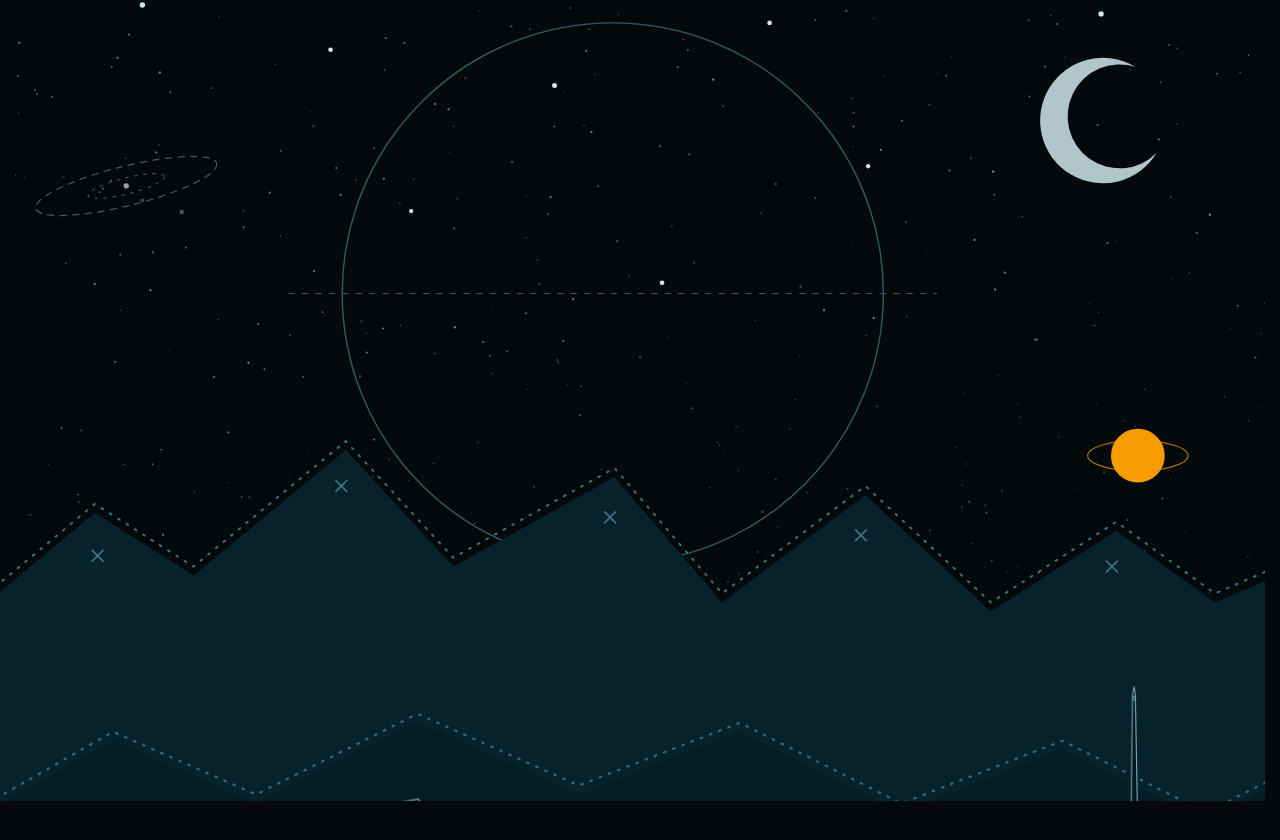
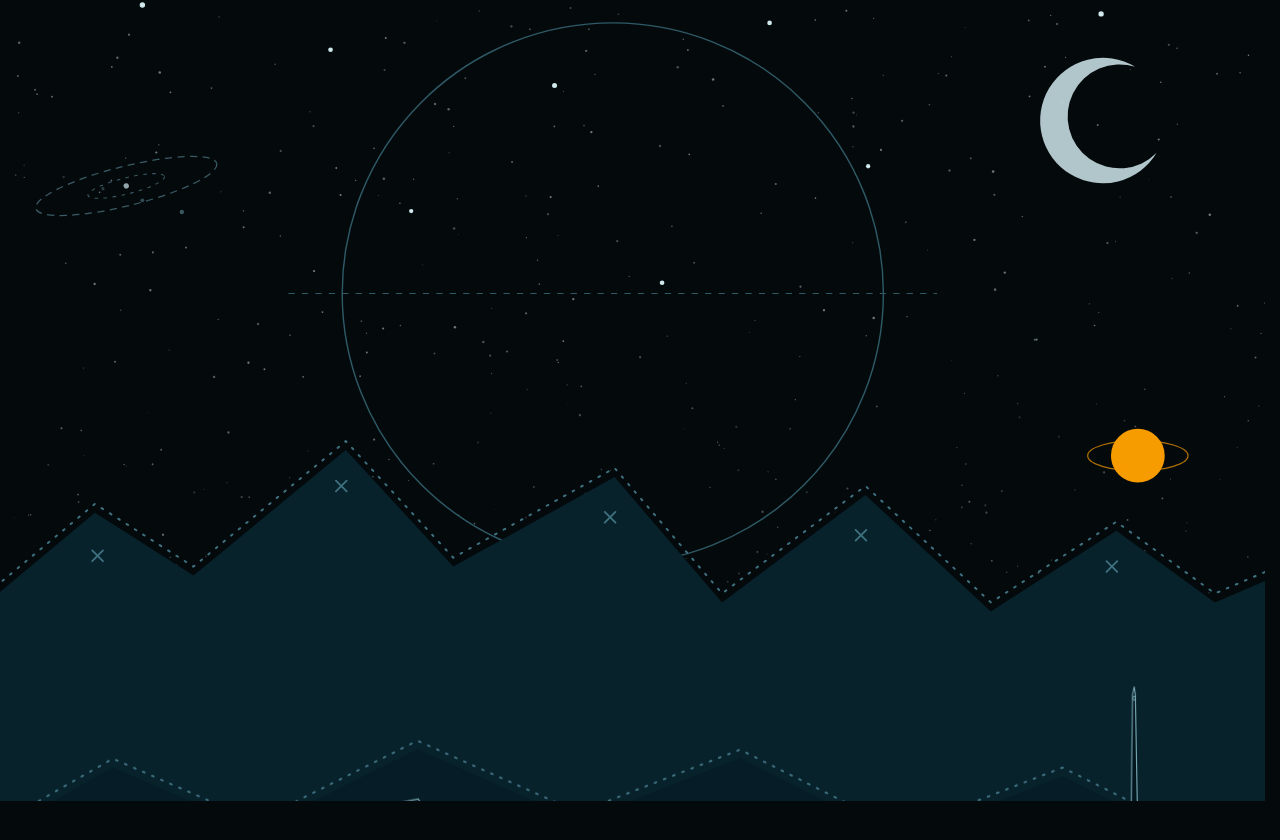
Before and after one commit to OodDev/vyn-cocreationlab, a Next.js app: page / in a window 1280 px wide. Shown: the part 899-1739 px from the top of the page. Built offline with nearby package versions, Linux system fonts and the light colour scheme.

Commit message:
parallax: front mountain crest another ~30 units lower; line 2 text 30px lower (44svh-30px)

```diff
--- a/features/parallax/layer-art.tsx
+++ b/features/parallax/layer-art.tsx
@@ -349,17 +349,17 @@ export function MidgroundFrontLayer(): JSX.Element {
       style={{ overflow: "visible" }}
     >
       {/* mountainsFront — closer, darker second band in front (crest dropped
-       * ~45 units vs the original art so the band reads SHORTER/lower) */}
+       * ~75 units vs the original art so the band reads SHORTER/lower) */}
       <g data-element="mountainsFront">
         <path
-          d="M 0 735 L 140 655 L 300 725 L 480 635 L 660 715 L 840 645 L 1020 735 L 1200 665 L 1360 745 L 1440 705 L 1440 1620 L 0 1620 Z"
+          d="M 0 765 L 140 685 L 300 755 L 480 665 L 660 745 L 840 675 L 1020 765 L 1200 695 L 1360 775 L 1440 735 L 1440 1620 L 0 1620 Z"
           fill={MOUNT_FRONT}
         />
       </g>
       {/* mountainFrontPerforation — stitch line along the front crest */}
       <g data-element="mountainFrontPerforation">
         <polyline
-          points="0,725 140,645 300,715 480,625 660,705 840,635 1020,725 1200,655 1360,735 1440,695"
+          points="0,755 140,675 300,745 480,655 660,735 840,665 1020,755 1200,685 1360,765 1440,725"
           fill="none"
           stroke={STITCH}
           strokeWidth="2.2"
--- a/features/parallax/parallax-scene.tsx
+++ b/features/parallax/parallax-scene.tsx
@@ -146,7 +146,7 @@ export function ParallaxScene(): JSX.Element {
             </h2>
           </div>
         </div>
-        <div className="px-statement-2 absolute inset-x-0 bottom-[44svh] z-40 flex justify-center px-6">
+        <div className="px-statement-2 absolute inset-x-0 bottom-[calc(44svh-30px)] z-40 flex justify-center px-6">
           <div className="px-statement-inner max-w-xl text-center">
             <h2 className="font-display text-[clamp(1.6rem,3.8vw,2.6rem)] leading-[1.15] font-bold text-balance">
               <span className="px-line2 text-ink block">
```
